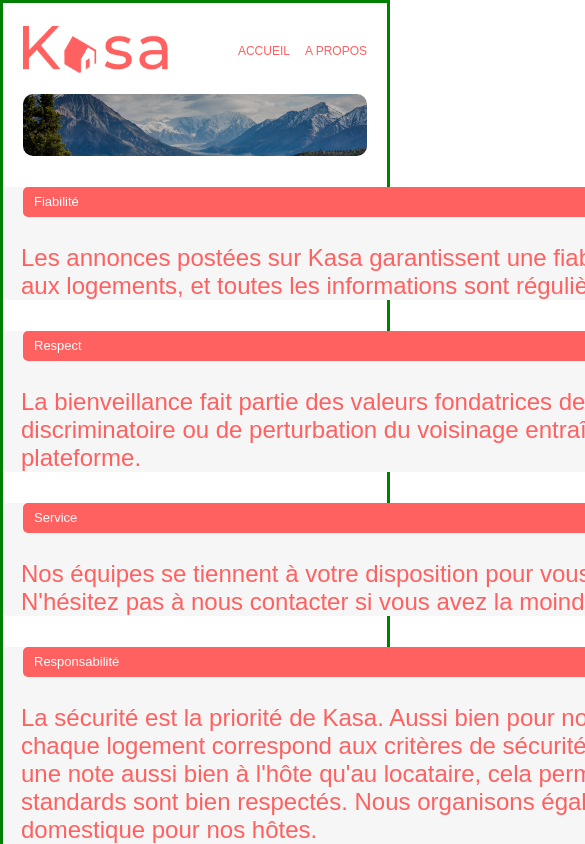
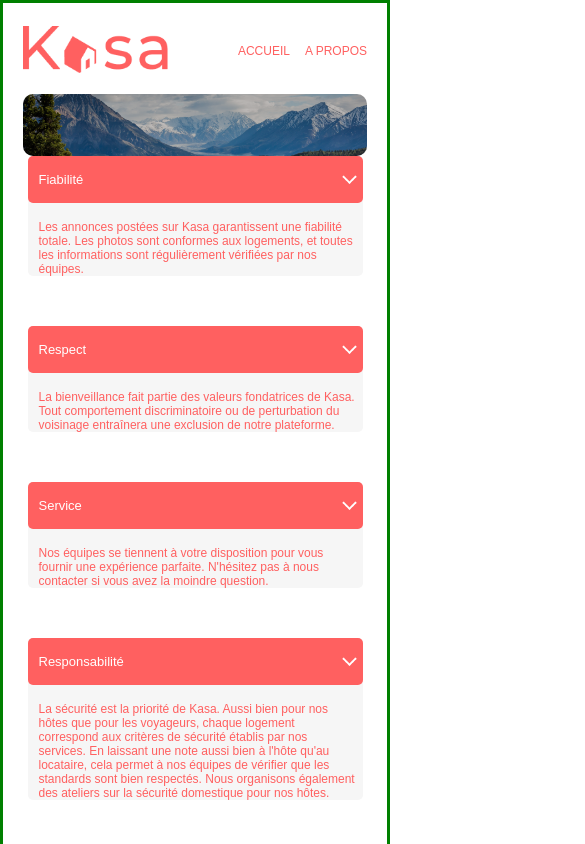
Before and after one commit to Samuel32600/ParmentierSamuel_8_20102021, a React (Create React App) app in the folder kasa/: page /About in a window 390 px wide. Shown: the top 844 px of the page, 585 px wide, since content can reach past the window. Built offline with nearby package versions, Linux system fonts and the light colour scheme; a web font is replaced by a local one.

Commit message:
creation de la carte logement

```diff
--- a/kasa/src/components/App.js
+++ b/kasa/src/components/App.js
@@ -15,8 +15,6 @@ import Error404 from '../pages/Error404'
 
 
 import { BrowserRouter as Router, Switch, Route } from 'react-router-dom'
-
-
 
 class App extends React.Component {
   render() {
--- a/kasa/src/components/Card.js
+++ b/kasa/src/components/Card.js
@@ -3,13 +3,12 @@ import '../styles/card.css'
 
 class Card extends React.Component {
 
-
     render() {
         return (
 
             <div className='container-card'>
-                <img src={this.props.housing-cover} className='housing-cover' alt="photo de l'appartement" />
-                <p className='title-housing'>{this.props.housing.title}</p>
+                <img src={this.props.cover} className='housing-cover' alt="photo du logement" />
+                <p className='title-housing'>{this.props.title}</p>
             </div>
         )
     }
--- a/kasa/src/components/Dropdown.js
+++ b/kasa/src/components/Dropdown.js
@@ -1,6 +1,7 @@
 import React from 'react'
 import '../styles/dropdown.css'
 
+// import logo
 import Logo_down from '../assets/down.png'
 import Logo_up from '../assets/up.png'
 
--- a/kasa/src/pages/Home-page.js
+++ b/kasa/src/pages/Home-page.js
@@ -1,16 +1,18 @@
 import React from 'react'
 import '../styles/home-page.css'
 
-//banniere
+//import banniere
 import Banner_Home_Page from '../assets/banner_home-page.png'
 import Banner from '../components/Banner.js'
+
+//import logement
+import Card from '../components/Card.js'
+
+//variable banniere
 let InfoBanner = "Chez vous, partout et ailleurs"
 
-//logement
-// import Card from '../components/Card.js'
-
-
-
+//constante logement
+const listingHousing = require('../data/Listing-housing.json')
 
 
 class Home_Page extends React.Component {
@@ -18,7 +20,14 @@ class Home_Page extends React.Component {
         return (
             <div>
                 <Banner picture={Banner_Home_Page} text={InfoBanner} />
-                {/* <Card housing-cover={} /> */}
+                <ul>
+                    {listingHousing.map((oneHousing) =>
+                        <li key={oneHousing.id} >
+                            <Card cover={oneHousing.cover} title={oneHousing.title} />
+                        </li>
+                    )}
+
+                </ul>
 
             </div>
         )
--- a/kasa/src/styles/card.css
+++ b/kasa/src/styles/card.css
@@ -1,7 +1,25 @@
-.container-card{
-    border: 1px solid red;
+.container-card {
     width: 340px;
-    height:340px;
-    background-color: blueviolet;
+    height: 340px;
+    background-color: #ff6060;
+    display: flex;
+    flex-direction: column;
+    align-items: flex-start;
+    justify-content: space-between;
     border-radius: 10px;
 }
+
+.housing-cover {
+    object-fit: cover;
+    width: 100%;
+    height: auto;
+    border-radius: 10px 10px 0 0;
+}
+
+.title-housing {
+    color: white;
+    font-family: 'Montserrat', sans-serif;
+    font-size: 18px;
+    margin:0 20px 20px 20px;
+    text-align: start;
+}
--- a/kasa/src/styles/dropdown.css
+++ b/kasa/src/styles/dropdown.css
@@ -1,7 +1,7 @@
 .box-dropdown{
     width: 1023px;
     height: auto;
-    margin: 31px auto 0px auto;
+    margin: 31px auto 10px auto;
     background-color: #F6F6F6;
     border-radius: 5px;
 }
@@ -26,12 +26,14 @@
 
 .down{
     margin-right: 17px ;
+    width: 24px;
+    height: 14px;
 }
 
 .description-dropdown{
     width: auto;
     height: auto;
-    margin: 27px 27px 0 18px;
+    margin: 27px 27px 30px 18px;
     color: #FF6060;
     font-family: 'Montserrat', sans-serif;
     font-size: 24px;
@@ -43,10 +45,9 @@
 
 /* format smartphone */
 @media screen and (max-width: 768px) {
-    .box-title{
-        width: auto;
-        height: 30px;
-        margin: 20px 20px 0 20px;
+    .box-dropdown{
+        width: 335px;
+        margin: 0px auto 0px auto;
     }
 
     .title-dropdown{
@@ -54,7 +55,16 @@
         font-size: 13px;
     }
 
+    .down{
+        margin-right: 6px ;
+        width: 15px;
+        height: 9px;
+    }
 
+    .description-dropdown{
+        margin: 17px 7px 50px 11px;
+        font-size: 12px;
+    }
 
 }
 
```
